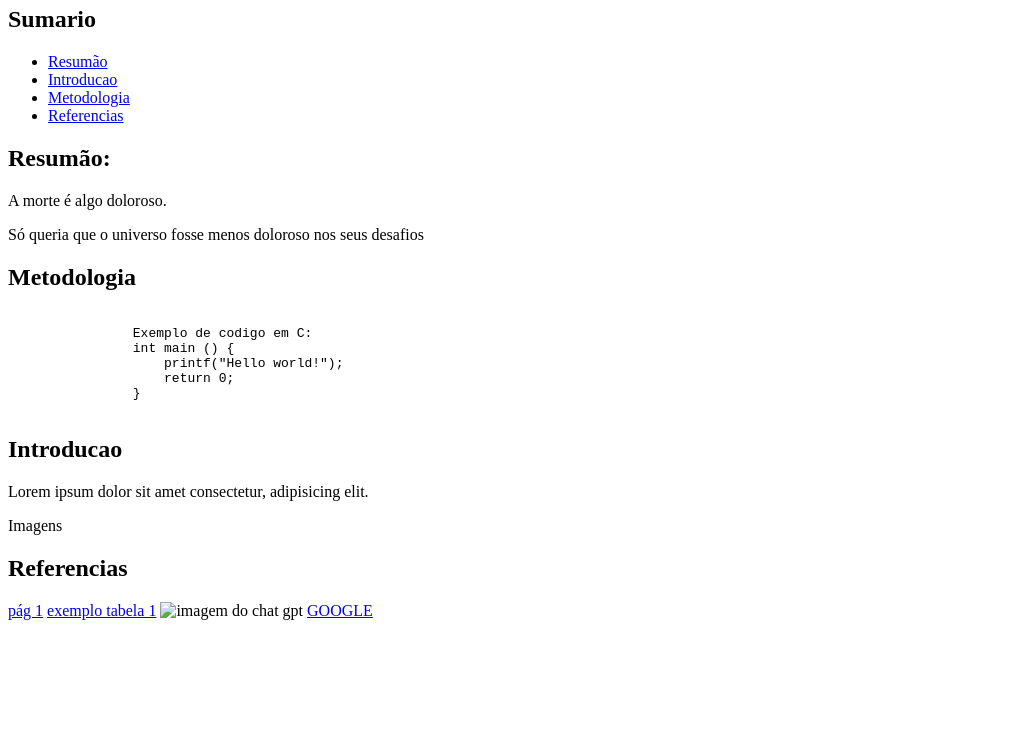
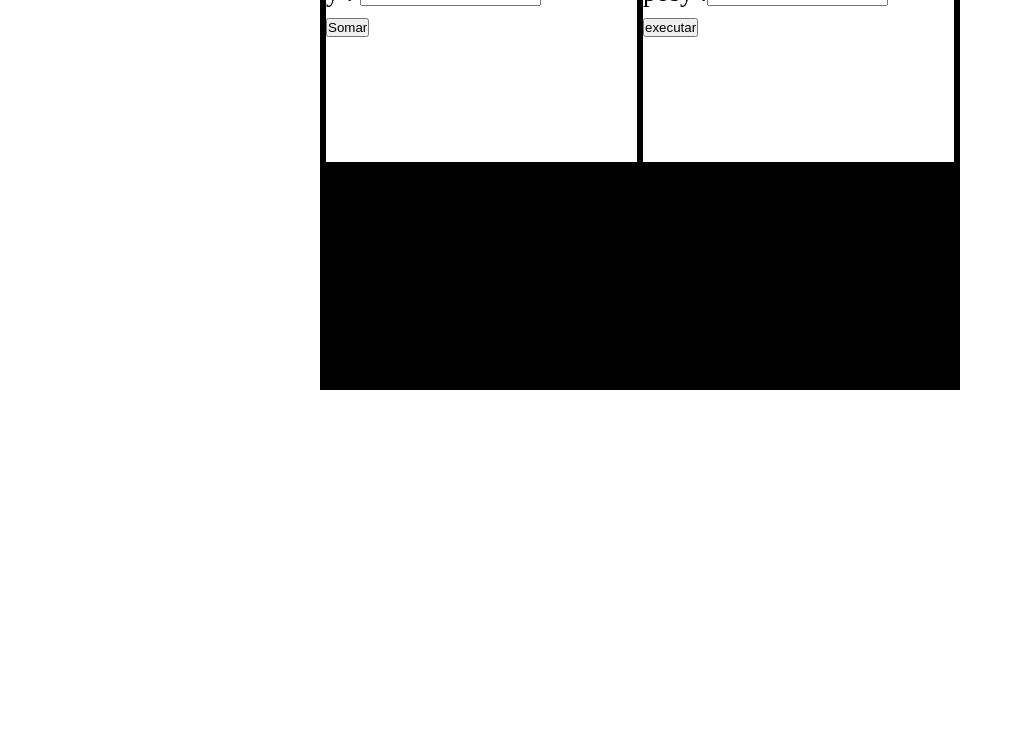
Before and after one commit to acarlos000/web1, a plain HTML site: page index.html in a window 1280 px wide. Shown: the part 60-800 px from the top of the page, without its empty margins (0-1015 px from the left). Drawn offline with Linux system fonts and the light colour scheme.

Commit message:
Add files via upload

```diff
--- a/index.html
+++ b/index.html
@@ -1,61 +1,48 @@
-<html>
-    <head>
-            <title>Projeto1</title>
-    </head>
+<!DOCTYPE html>
+<html lang="en">
+<head>
+    <meta charset="UTF-8">
+    <meta name="viewport" content="width=device-width, initial-scale=1.0">
+    <title>CSS - Parte 6</title>
 
-    <body>
+    <link href="mazela.css" rel="stylesheet">
+</head>
+<body>
+    <div id="container">
+        <div class="linha1">
 
-        <h1>
-            MORTE
-        </h1>
-
-        <h2>Sumario</h2>
-        <ul>
-            <li><a href="#res">Resumão</a></li>
-            <li><a href="#int">Introducao</a></href=></li>
-            <li><a href="#met">Metodologia</a></li>
-            <li><a href="#ref">Referencias</a></li>
-        </ul>
-
-        <h2> <id="res">Resumão:</id></h2>
-            <p>A morte é algo doloroso.</p>
-        <p>
-         Só queria que o universo fosse menos doloroso nos seus desafios
-         <!--Lorem ipsum dolor sit amet consectetur adipisicing elit.--->
-        </p>
-
-        <h2><id="met">Metodologia</id></h2>
-        <p>
-            <pre>
-
-                Exemplo de codigo em C:
-                int main () {
-                    printf("Hello world!");
-                    return 0;
-                }
-            </pre>
-        </p>
-
-        <h2><id="int">Introducao</id></h2>
-
-        <p>
-            Lorem ipsum dolor sit amet consectetur, adipisicing elit.
-        </p>
+               <div class="col1">
+                 <form>
+                 x : <input type="number" id="iptX">
+                 <br>
+                  y : <input type="number" id="iptY">
+                  <br>
+                  <button type="button" onclick="somar()">Somar</button>
+                 </form>
+                 <span id="spnRes"></span>
+                </div>
 
 
-    <p> Imagens</p>
+                <div class="col2">
+                    <label>posx :</label><input type="number" id="iptposx">
+                    <br>
+                    <label>posy :</label><input type="number" id="iptposy">
+                    <br>
+                    <button type="button" onclick="executar()">executar</button>
+                </div>
+        </div>
 
-    <h2><id="ref">Referencias</id></h2>
+        <div class="linha2">
 
-    <a href="pagina1.html">pág 1</a>
+            <div class="col3">
+                <div id="boxRs"></div>
+                <span id="spnRes"></span>
+            </div>
 
-    <a href="pagina3.html">exemplo tabela 1</a>
+        </div>
 
-    <img src="images(1)(cópia).jpeg" alt="imagem do chat gpt">
+    </div>
 
-    <a href="https://www.google.com/" target="_blank">GOOGLE</a>
-
-    <a href="pagina4.hmtl"></a>
-
-    </body>
+    <script src="script.js"></script>
+</body>
 </html>
--- a/mazela.css
+++ b/mazela.css
@@ -1,5 +1,7 @@
 * {
     box-sizing: border-box;
+    padding: 0%;
+    margin: 0%;
 }
 
 
@@ -13,28 +15,37 @@ body{
 
 
 
-main{
+#container{
     border: 3px solid black;
     width: 50%;
-    height: 500px;
+    height: 450px;
+}
+.linha1{
+    width: 100%;
+    height: 50%;
+    font-size: 20pt;
     display: flex;
     flex-direction: row;
 }
-
-.caixa1{
+.col1{
     background-color: rgb(255, 255, 255);
     width: 100%;
-    height: 60%;
-    border: dashed;
+    height: 100%;
+    border: solid;
 }
-.caixa2{
+.col2{
     background-color: rgb(255, 255, 255);
     width: 100%;
-    height: 60%;
-    border: dashed;
+    height: 100%;
+    border: solid;
 }
-.caixa3{
+.linha2{
+    width: 100%;
+    height: 50%;
+    background-color: black;
+}
+.col3{
 
-    background-color: black;
+    background-color: rgb(255, 0, 0);
 
 }
--- /dev/null
+++ b/script.js
@@ -0,0 +1,14 @@
+function somar(){
+    var ipt_X;
+    ipt_X = document.getElementById("iptX");
+    var x = parseFloat(ipt_X.value);
+
+    var y = parseFloat(document.getElementById("iptY").value);
+
+    var spnRes = document.getElementById("spnRes");
+
+    var res = x + y;
+
+    spnRes.innerHTML = "O resultado é: "+res;
+
+}
```
